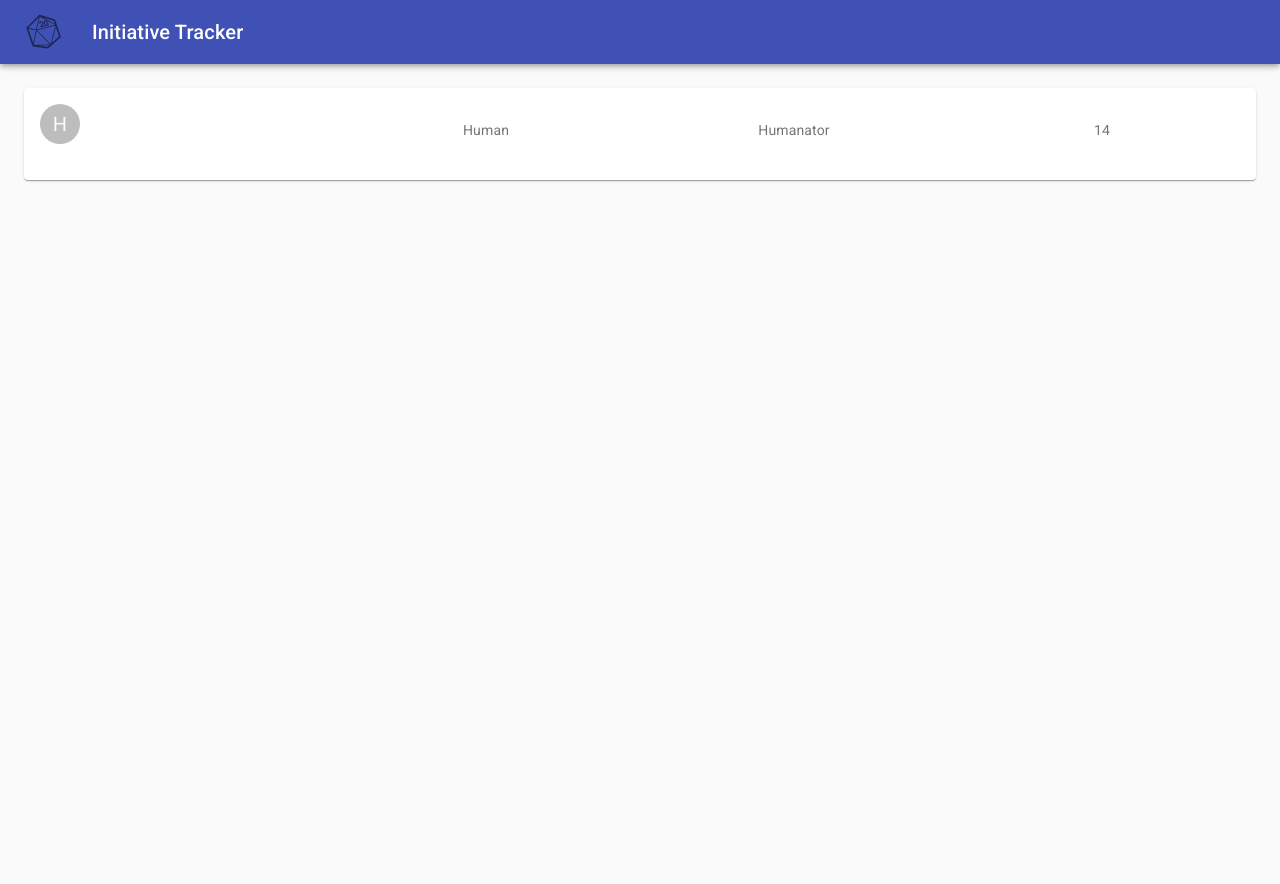
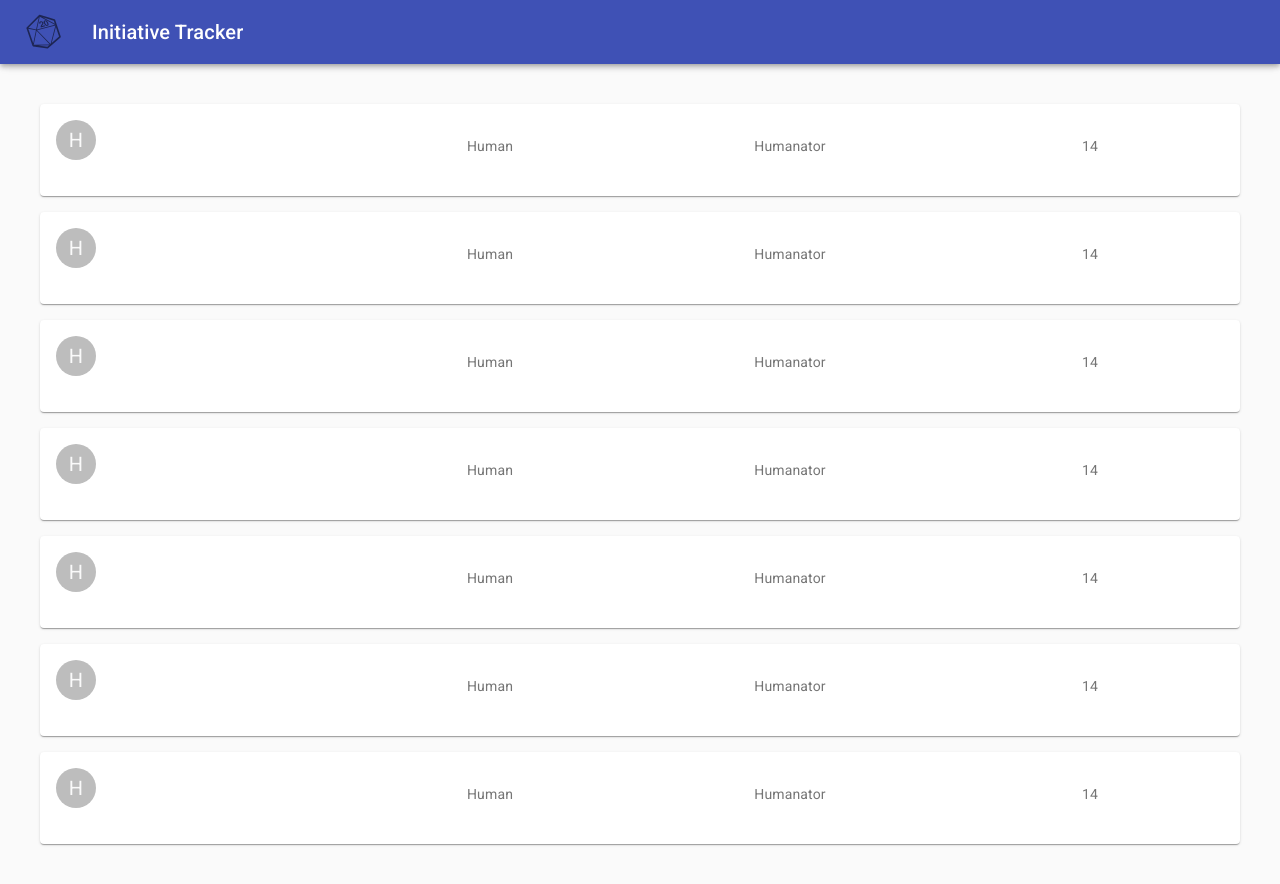
Before and after one commit to Kanuben/D-D_5e_InitTracker, a React (Create React App) app in the folder 5e_init_tracker/: page / in a window 1280 px wide. Before the commit the page ends 800 px from the top, so only its background shows below. Built offline with nearby package versions, Linux system fonts and the light colour scheme.

Commit message:
Clean up and convert to list to show better

```diff
--- a/5e_init_tracker/src/components/AppDrawer.js
+++ b/5e_init_tracker/src/components/AppDrawer.js
@@ -159,7 +159,29 @@ export default function PersistentDrawerLeft() {
                 })}
             >
                 <div className={classes.drawerHeader} />
-                <CharacterCard></CharacterCard>
+                <List>
+                    <ListItem >
+                        <CharacterCard></CharacterCard>
+                    </ListItem>
+                    <ListItem >
+                        <CharacterCard></CharacterCard>
+                    </ListItem>
+                    <ListItem >
+                        <CharacterCard></CharacterCard>
+                    </ListItem>
+                    <ListItem >
+                        <CharacterCard></CharacterCard>
+                    </ListItem>
+                    <ListItem >
+                        <CharacterCard></CharacterCard>
+                    </ListItem>
+                    <ListItem >
+                        <CharacterCard></CharacterCard>
+                    </ListItem>
+                    <ListItem >
+                        <CharacterCard></CharacterCard>
+                    </ListItem>
+                </List>
             </main>
         </div>
     );
--- a/5e_init_tracker/src/components/CharacterCard.js
+++ b/5e_init_tracker/src/components/CharacterCard.js
@@ -5,6 +5,9 @@ import Grid from '@material-ui/core/Grid';
 import { makeStyles } from '@material-ui/core/styles';
 
 const useStyles = makeStyles((theme) => ({
+    cardwidth:{
+        width: 'inherit',
+    },
     root: {
         flexGrow: 1,
     },
@@ -27,10 +30,9 @@ function CharacterCard() {
     const classes = useStyles();
 
     return (
-        <Card className="CharacterCard">
+        <Card className={classes.cardwidth}>
             <CardContent>
                 <div className={classes.root}>
-
                     <Grid container spacing={4}>
                         <Grid item xs>
                             <div>  <Avatar >H</Avatar></div>
@@ -46,29 +48,6 @@ function CharacterCard() {
                         </Grid>
                     </Grid>
                 </div>
-                {/* <TableContainer>
-                    <Table className={classes.table} aria-label="simple table">
-                        <TableHead>
-                            <TableRow>
-                                <TableCell>Character Name</TableCell>
-                                <TableCell align="right">Race</TableCell>
-                                <TableCell align="right">Initiative</TableCell>
-                            </TableRow>
-                        </TableHead>
-                        <TableBody>
-                            <TableRow key='Humanator'>
-                                <TableCell component="th" scope="row">
-                                    <div className={classes.char}>
-                                        <Avatar >H</Avatar>
-                                        <span className={classes.charname}>Humanator</span>
-                                    </div>
-                                </TableCell>
-                                <TableCell align="right">Human</TableCell>
-                                <TableCell align="right">14</TableCell>
-                            </TableRow>
-                        </TableBody>
-                    </Table>
-                </TableContainer> */}
             </CardContent>
         </Card>
     );
```
